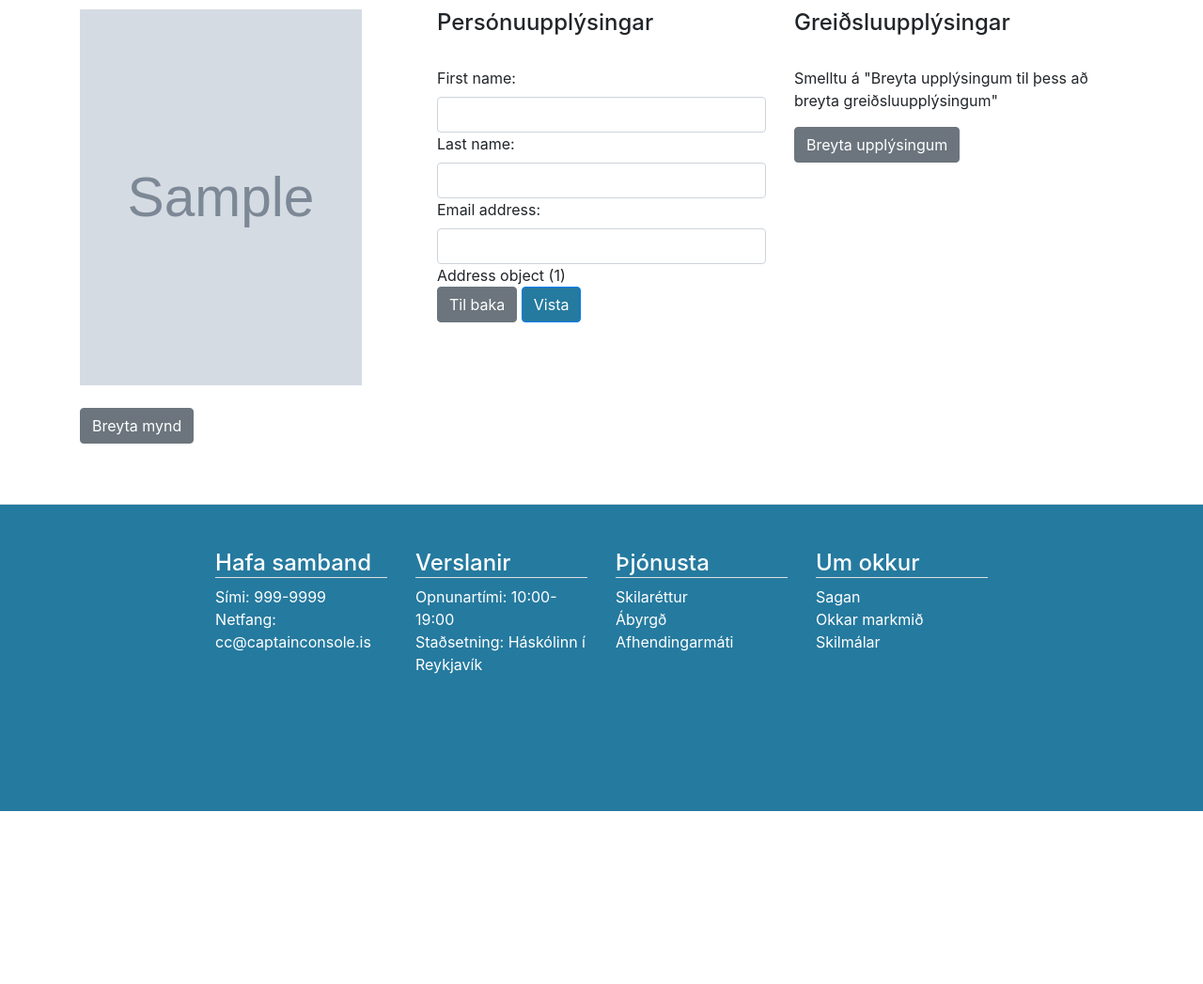
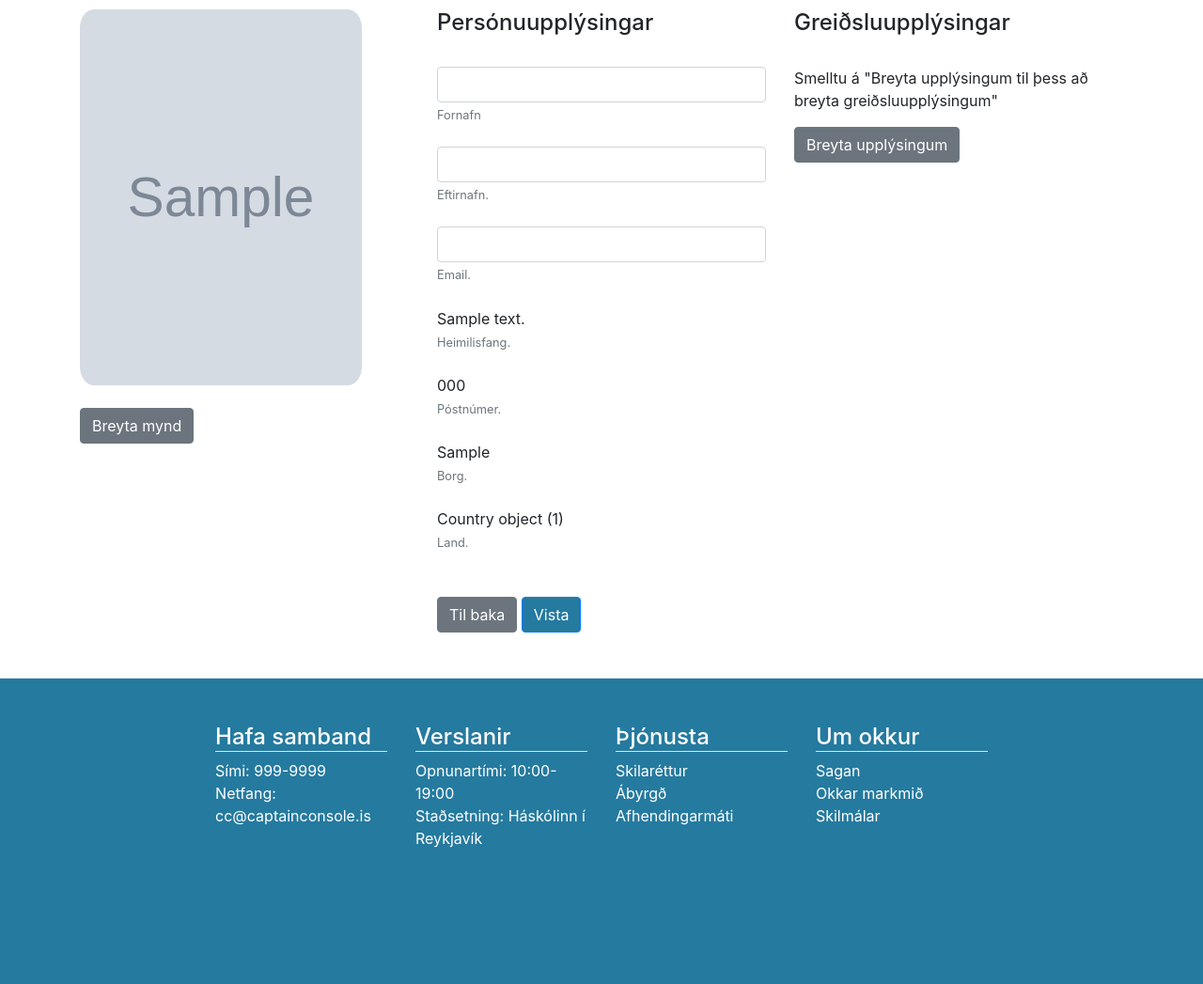
Before and after one commit to jonag15/Captain_Console, a Django app: template templates/user/profile.html in a window 1280 px wide. Shown: the part 172-1219 px from the top of the page at 94% size. Before the commit the page ends 1035 px from the top, so only its background shows below. Run offline with Django 3.2, Linux system fonts and the light colour scheme; the template is opened without the code that fills it: values that come from a table or form of the project are taken from there, others are empty; a user stored in the database is signed in; tables that the repository leaves empty hold one stand-in row (values such as "Sample post"); grey boxes marked "Sample" are stand-in pictures; parts of the project's set-up code (start-up, migrations or seed data) failed here and were passed over; some libraries are stand-ins or nearby versions.

Commit message:
Held að þetta virki - address ofl

```diff
--- a/product/views.py
+++ b/product/views.py
@@ -6,6 +6,7 @@ from product.models import ProductImage
 from product.models import SearchHistory
 from datetime import date
 from django.contrib.admin.views.decorators import staff_member_required
+
 
 
 
--- a/templates/user/profile.html
+++ b/templates/user/profile.html
@@ -7,8 +7,7 @@
       <div class="col-lg-4">
         <form>
           <div class="form-group">
-              <!-- Vantar að finna afhverju í ansk ég get ekki flett upp í user.userimage.image -->
-              <img class="profile-image" src="{{ userimage.image }}" width="300px" height="400px"><br><br>
+              <img class="profile-image" src="{{ user.userimage_set.first.image }}" width="300px" height="400px" style="border-radius: 5%"><br><br>
               <a class="btn btn-secondary" href="{% url 'picture' %}" role="button">Breyta mynd</a>
           </div>
         </form>
@@ -18,8 +17,21 @@
         <h4>Persónuupplýsingar</h4><br>
         <form class="form form-horizontal" method="POST">
             {% csrf_token %}
-            {{ form }}
-            {{ address }} <br>
+            {{ form.first_name }}
+            <small class="form-text text-muted">Fornafn</small><br>
+            {{ form.last_name }}
+            <small class="form-text text-muted">Eftirnafn.</small><br>
+            {{ form.email }}
+            <small class="form-text text-muted">Email.</small><br>
+            {{ address.address }}
+            <small class="form-text text-muted">Heimilisfang.</small><br>
+            {{ address.zip_code }}
+            <small class="form-text text-muted">Póstnúmer.</small><br>
+            {{ address.city }}
+            <small class="form-text text-muted">Borg.</small><br>
+            {{ address.country }}
+            <small class="form-text text-muted">Land.</small><br><br>
+
             <a class="btn btn-secondary" href="{% url 'profile' %}" role="button">Til baka</a>
             <input class="btn btn-primary" type="submit" value="Vista">
         </form>
--- a/user/forms/payment_info.py
+++ b/user/forms/payment_info.py
@@ -4,7 +4,7 @@ from user.models import Card
 class PaymentInfo(ModelForm):
     class Meta:
         model = Card
-        exclude = []
+        exclude = [ 'user' ]
         widgets = {
             'card_number': widgets.TextInput(attrs={'class': 'form-control', 'label':'blabla'}),
             'valid_month': widgets.NumberInput(attrs={'class': 'form-control'}),
--- a/user/forms/personal_info.py
+++ b/user/forms/personal_info.py
@@ -15,10 +15,10 @@ class PersonalInfo(ModelForm):
 class AddressInfo(ModelForm):
     class Meta:
         model = Address   #breytti hér
-        exclude = [ 'first_name', 'last_name', 'mail', 'card_number_id', 'user_id', 'card_number', 'user' ]
+        exclude = [ 'user' ]
         widgets = {
             'address': widgets.TextInput(attrs={'class': 'form-control'}),
             'city': widgets.TextInput(attrs={'class': 'form-control'}),
             'zip_code': widgets.TextInput(attrs={'class': 'form-control'}),
-            'country': widgets.TextInput(attrs={'class': 'form-control'})
+            'country': widgets.NumberInput(attrs={'class': 'form-control'})
         }
--- a/user/forms/profile_form.py
+++ b/user/forms/profile_form.py
@@ -5,7 +5,7 @@ from django.contrib.auth.models import User
 class ProfileForm(ModelForm):
     class Meta:
         model = UserImage
-        exclude = [ 'id', 'customer_id', 'customer' ]
+        exclude = [ 'id', 'user' ]
         widgets = {
             'image': widgets.TextInput(attrs={'class': 'form-control'})
         }
```
Also changed, not shown: templates/product/single_product.html (+5 -4 lines), templates/user/login.html (+7 -0 lines), user/views.py (+29 -10 lines).
